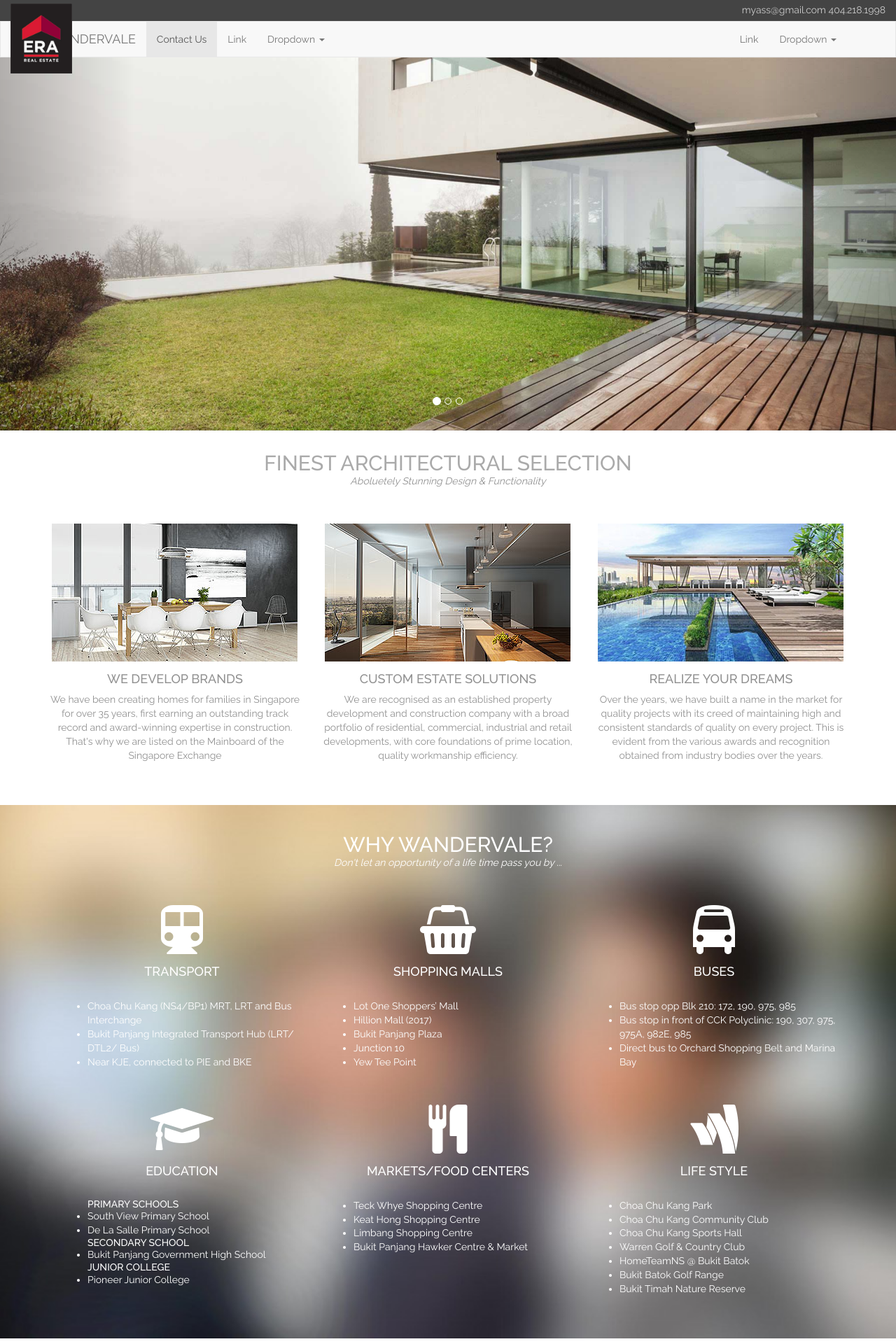
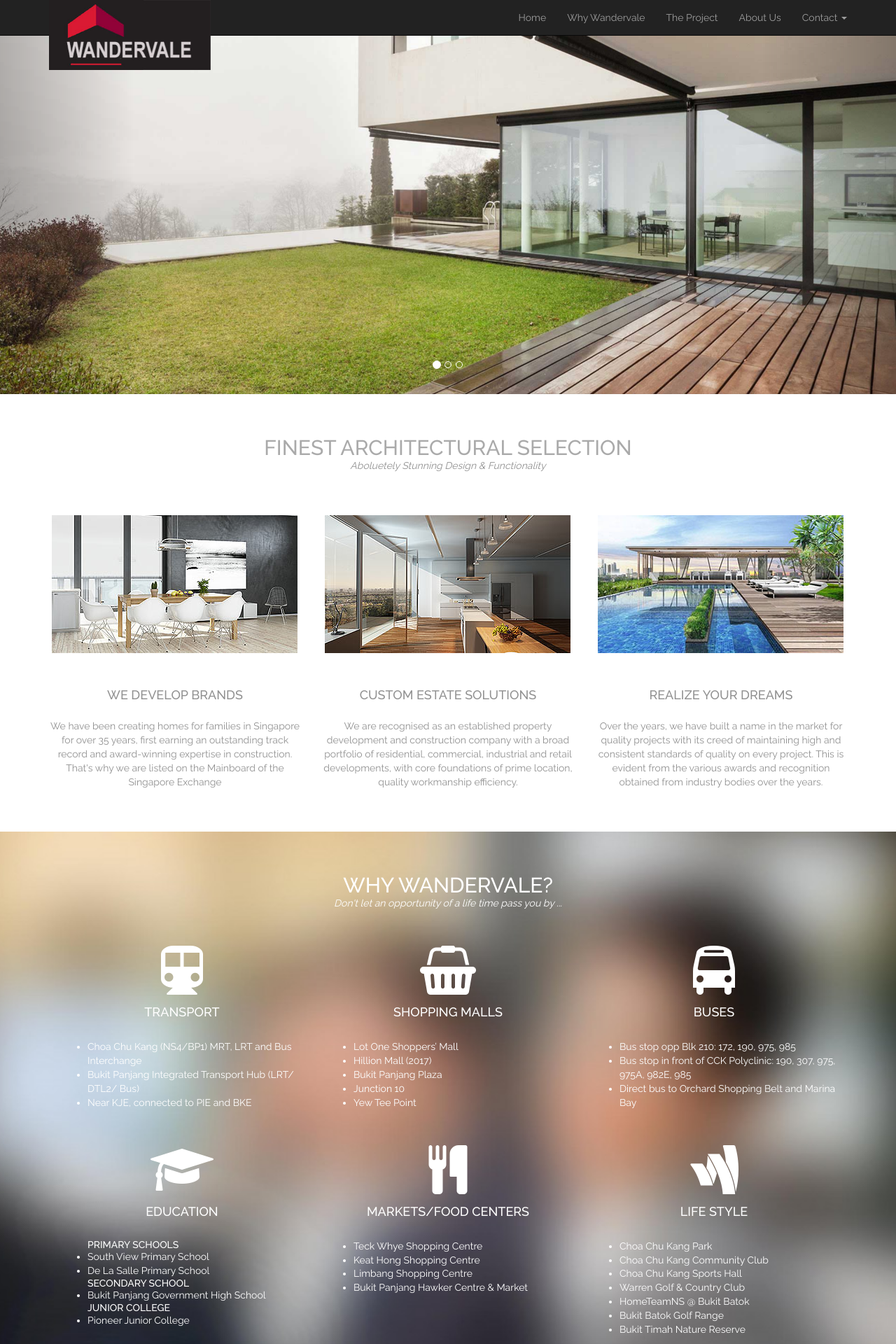
Before and after one commit to ahmedmusawir/roytemp, a PHP site: page /index.php in a window 1280 px wide. Shown: the top 1920 px of the page at 70% size. Run offline with PHP 8.4, Linux system fonts and the light colour scheme; some libraries are stand-ins or nearby versions.

Commit message:
Last Commit: for the template at least. WP Begins tomorrow

```diff
--- a/header.php
+++ b/header.php
@@ -20,7 +20,7 @@
 	<section class="top-address-bar container-fluid">
 		<div class="row clearfix">
 			<div class="logo col-md-3">
-				<img src="img/logo-220x250.jpg" alt="">
+				<!-- <img src="img/logo-220x250.jpg" alt=""> -->
 			</div>
 			<div class="top-address col-md-9 text-right">
 				<span>myass@gmail.com</span>
@@ -29,7 +29,7 @@
 		</div>
 	</section>
 
-	<nav class="navbar navbar-default">
+	<nav class="navbar navbar-inverse navbar-fixed-top">
   <div class="container">
     <!-- Brand and toggle get grouped for better mobile display -->
     <div class="navbar-header">
@@ -39,35 +39,26 @@
         <span class="icon-bar"></span>
         <span class="icon-bar"></span>
       </button>
-      <a class="navbar-brand" href="index.php">WANDERVALE</a>
+      <a class="navbar-brand hidden-md hidden-lg" href="index.php">WANDERVALE</a>
     </div>
 
     <!-- Collect the nav links, forms, and other content for toggling -->
     <div class="collapse navbar-collapse" id="bs-example-navbar-collapse-1">
-      <ul class="nav navbar-nav">
-        <li class="active"><a href="contact-us.php">Contact Us <span class="sr-only">(current)</span></a></li>
-        <li><a href="#">Link</a></li>
-        <li class="dropdown">
-          <a href="#" class="dropdown-toggle" data-toggle="dropdown" role="button" aria-haspopup="true" aria-expanded="false">Dropdown <span class="caret"></span></a>
-          <ul class="dropdown-menu">
-            <li><a href="full-width.php">Full Width</a></li>
-            <li><a href="right-sidebar.php">Page Sidebar</a></li>
-            <li><a href="#">Something else here</a></li>
-            <li role="separator" class="divider"></li>
-            <li><a href="#">Separated link</a></li>
-            <li role="separator" class="divider"></li>
-            <li><a href="#">One more separated link</a></li>
-          </ul>
-        </li>
-      </ul>
+
+      <div class="logo hidden-sm hidden-xs">
+        <img src="img/logo-220x250.jpg" alt="">
+      </div>
 
       <ul class="nav navbar-nav navbar-right">
-        <li><a href="#">Link</a></li>
+        <li><a href="index.php">Home</a></li>
+        <li><a href="full-width.php">Why Wandervale</a></li>
+        <li><a href="right-sidebar.php">The Project</a></li>
+        <li><a href="contact-us.php">About Us</a></li>
         <li class="dropdown">
-          <a href="#" class="dropdown-toggle" data-toggle="dropdown" role="button" aria-haspopup="true" aria-expanded="false">Dropdown <span class="caret"></span></a>
+          <a href="#" class="dropdown-toggle" data-toggle="dropdown" role="button" aria-haspopup="true" aria-expanded="false">Contact <span class="caret"></span></a>
           <ul class="dropdown-menu">
-            <li><a href="#">Action</a></li>
-            <li><a href="#">Another action</a></li>
+            <li><a href="#">Contact Us</a></li>
+            <li><a href="#">Registration</a></li>
             <li><a href="#">Something else here</a></li>
             <li role="separator" class="divider"></li>
             <li><a href="#">Separated link</a></li>
--- a/index.php
+++ b/index.php
@@ -294,7 +294,7 @@
 	<div class="container">
 		<div class="row">
 
-		<h2 class="header-txt">URA CCK DRAFT MASTER PLAN 2013</h2>
+			<h2 class="header-txt">URA CCK DRAFT MASTER PLAN 2013</h2>
 
 
 			<article class="image-box col-md-12">
@@ -305,9 +305,9 @@
 				<a href="#" class="btn btn-default btn-lg">Learn More</a>
 			</div>
 
-
 		</div>
 	</div>
+
 </section>
 
 </div> <!-- END CONTENT WRAP. WRAPS THE WHOLE CONTENT -->
--- a/scss/_custom.scss
+++ b/scss/_custom.scss
@@ -24,6 +24,15 @@ h1, h2, h3, h4, h5 {
 
 .navbar {
     margin-bottom: 0px;
+    .logo {
+		position: relative;
+
+		img {
+			height: 100px;
+			position: fixed;
+			z-index: 100;
+		}
+	}
     // z-index: 2;
 }
 
@@ -42,7 +51,7 @@ h1, h2, h3, h4, h5 {
 		img {
 			height: 100px;
 			position: fixed;
-			z-index: 3;
+			z-index: 100;
 		}
 	}
 
@@ -55,7 +64,7 @@ h1, h2, h3, h4, h5 {
 
 .fp-blk-1 {
 	text-align: center;
-	padding-top: 3rem;
+	padding-top: 6rem;
 	padding-bottom: 5rem;
 	background-color: white;
 
@@ -67,14 +76,18 @@ h1, h2, h3, h4, h5 {
 	}
 
 	.img-box {
-		padding-top: 4rem;
+		padding-top: 5rem;
 		// border: 1px solid red;
 
 		h4 {
-			padding-top: 1.5rem;
+			padding-top: 5rem;
 			padding-bottom: 1rem;
 			color: lighten( $gray-light, 10% );
 
+		}
+
+		.img-box-text {
+			padding-top: 1.5rem;
 		}
 
 	}
@@ -82,7 +95,7 @@ h1, h2, h3, h4, h5 {
 
 .fp-blk-2 {
 	text-align: center;
-	padding-top: 4rem;
+	padding-top: 6rem;
 	padding-bottom: 5rem;
 	color: white;
 
@@ -103,12 +116,12 @@ h1, h2, h3, h4, h5 {
 }
 
 .fp-blk-3 {
-	// z-index: 5;
+
 	background: white;
 
 	.container {
-		padding-top: 4rem;
-		padding-bottom: 4rem;
+		padding-top: 6rem;
+		padding-bottom: 6rem;
 
 		h3 {
 			color: lighten( $gray-light, 20% );
@@ -131,8 +144,8 @@ h1, h2, h3, h4, h5 {
 	background: $gray-darker;
 
 	.container {
-		padding-top: 4rem;
-		padding-bottom: 4rem;
+		padding-top: 6rem;
+		padding-bottom: 6rem;
 
 		h3 {
 			color: lighten( $gray-light, 20% );
@@ -153,20 +166,22 @@ h1, h2, h3, h4, h5 {
 
 .fp-blk-5 {
 	// z-index: 5;
+
 	background: white;
 	text-align: center;
 
 	.container {
-		padding-top: 4rem;
-		padding-bottom: 4rem;
+		padding-top: 6rem;
+		padding-bottom: 6rem;
+
 
 		h2 {
 			color: lighten( $gray-light, 20% );
 			padding-bottom: 3rem;
 		}
 
-		.more-button {
-			padding-top: 3rem;
+		a {
+			margin-top: 6rem;
 		}
 	}
 }
@@ -260,6 +275,7 @@ h1, h2, h3, h4, h5 {
 		}
 
 		.col-content {
+			padding-bottom: 5rem;
 
 			.address-text {
 				padding-bottom: 3rem;
```
Also changed, not shown: img/logo-220x250.jpg, style.css, 2 other files.
